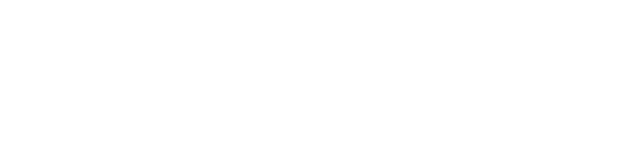
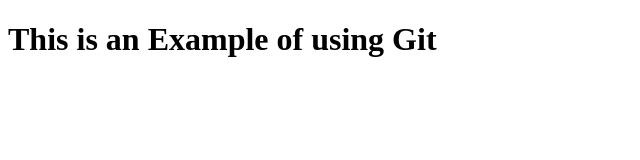
Before and after one commit to issacat/iat339-demo, a plain HTML site: page index.html in a window 1280 px wide. Shown: the whole page, without its empty margins (0-640 px from the left). Drawn offline with Linux system fonts and the light colour scheme.

Commit message:
Added h1 as a title to the document

```diff
--- a/index.html
+++ b/index.html
@@ -4,6 +4,7 @@
 	<title>Git Repository Thingy</title>
 </head>
 <body>
+	<h1>This is an Example of using Git</h1>
 
 </body>
 </html>
```
